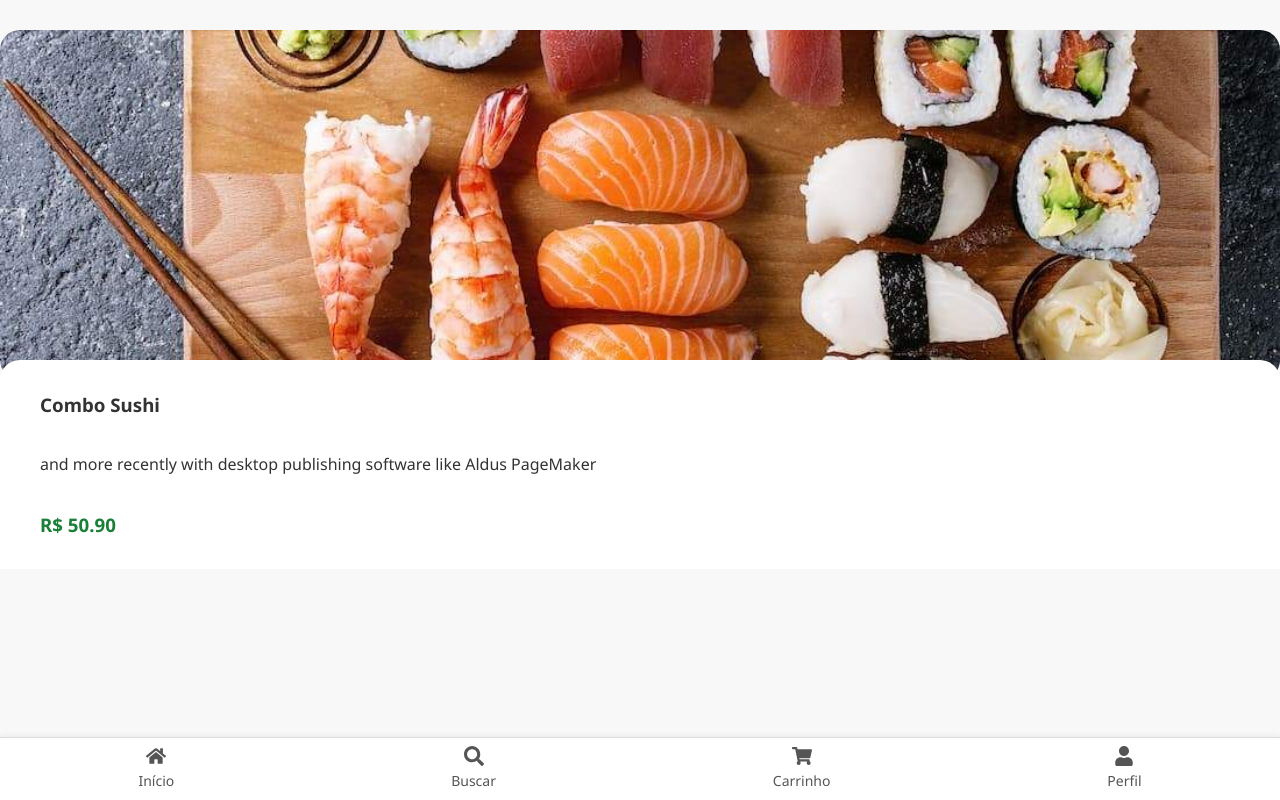
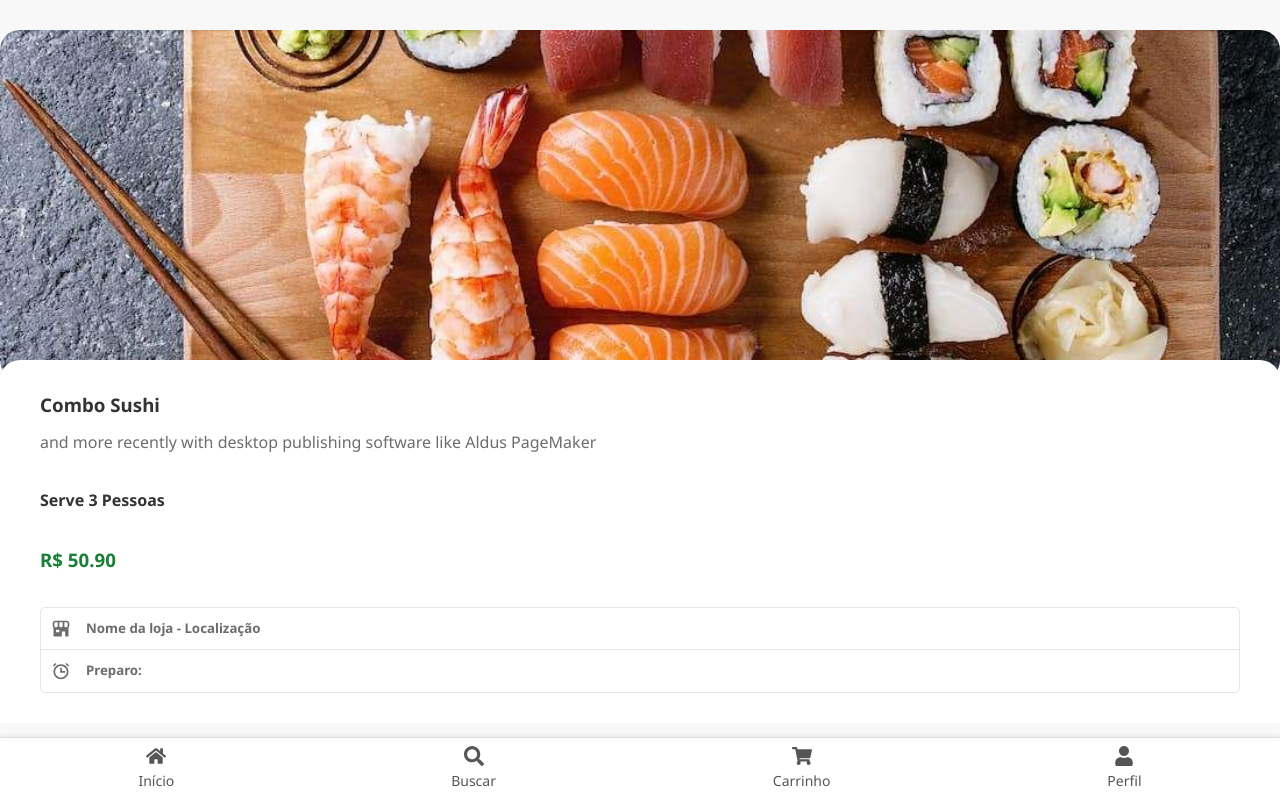
Before and after one commit to CAdagoberto/linkafood, a React (Vite) app: page /produto/1 in a window 1280 px wide. Built offline with nearby package versions, Linux system fonts and the light colour scheme.

Commit message:
adicionando acompanhamento na API

```diff
--- a/src/mocks/produtos.mocks.js
+++ b/src/mocks/produtos.mocks.js
@@ -1,3 +1,5 @@
+import { FaWineGlassEmpty } from "react-icons/fa6";
+
 // mocks/produtos.mock.js
 export const produtosMock = [
   {
@@ -26,7 +28,37 @@ export const produtosMock = [
         descricao: "and more recently with desktop publishing software like Aldus PageMaker",
         preco: 80.9,
         qtdPessoas: 4,
-        imagem: "/assets/img/pratos/sushi1.jpg"
+        imagem: "/assets/img/pratos/sushi1.jpg",
+        acompanhamento: [
+          {
+            id: '1',
+            titulo: "Escolha sua base",
+            obg: false,
+            produtos: [
+              {
+                id: "1",
+                titulo: "Temaky",
+                descricao: "and more recently with desktop publishing software like Aldus PageMaker",
+                preco: null,
+                imagem: "/assets/img/pratos/sushi1.jpg"
+              }
+            ]
+          },
+          {
+            id: '2',
+            titulo: "Bebida",
+            obg: false,
+            produtos: [
+              {
+                id: "1",
+                titulo: "Temaky",
+                descricao: "and more recently with desktop publishing software like Aldus PageMaker",
+                preco: null,
+                imagem: "/assets/img/pratos/sushi1.jpg"
+              }
+            ]
+          }
+        ]
       },
       {
         id: "4",
--- a/src/pages/ProdutoPage.jsx
+++ b/src/pages/ProdutoPage.jsx
@@ -1,6 +1,9 @@
 import { useParams } from "react-router-dom"
 import { useEffect, useState } from "react"
+import { BiAlarm, BiSolidStoreAlt  } from "react-icons/bi";
+
 import ProdutoService from "../services/produtos.service"
+import style from "./ProdutoPage.module.css"
 
 export default function ProdutoPage() {
   const [isWide, setIsWide] = useState(false)
@@ -49,12 +52,31 @@ export default function ProdutoPage() {
       <div className="bodyApp">
         <div className="bodyContainer">
 
-          <h3>{produto.titulo}</h3>
-          <p>{produto.descricao}</p>
+            <div className={style.headerContent}>
+              <h3>{produto.titulo}</h3>
+              <p>{produto.descricao}</p>
+            </div>
 
-          <h3 className="valor">
-            R$ {produto.preco.toFixed(2)}
-          </h3>
+            <h4>Serve {produto.qtdPessoas} Pessoas</h4>
+
+            <h3 className="valor">
+              R$ {produto.preco.toFixed(2)}
+            </h3>
+
+            <div className={style.empresaContent}>
+              <div className={style.empresaHeader}>
+              <BiSolidStoreAlt className={style.icon} />
+                <h5>Nome da loja - Localização</h5>
+              </div>
+              <div className={style.temPreparo}>
+                <BiAlarm className={style.icon} />
+                <h5>Preparo: {/* Tempo de preparo */}</h5>
+              </div>
+
+
+            </div>
+
+
         </div>
       </div>
     </div>
--- /dev/null
+++ b/src/pages/ProdutoPage.module.css
@@ -0,0 +1,39 @@
+.headerContent {
+  display: flex;
+  flex-direction: column;
+  gap: 10px;
+}
+
+.headerContent p {
+  color: #6d6d6d;
+}
+
+.empresaContent {
+  border: 1px solid #e6e6e6;
+
+  border-radius: 5px;
+  display: flex;
+  flex-direction: column;
+  color: #6d6d6d;
+
+}
+
+.empresaHeader,
+.temPreparo {
+  display: flex;
+  gap: 15px;
+  align-items: center;
+}
+
+.empresaHeader {
+  border-bottom: 1px solid #e6e6e6;
+  padding: 10px;
+}
+
+.temPreparo {
+  padding: 10px;
+}
+
+.icon {
+  font-size: 20px;
+}
```
